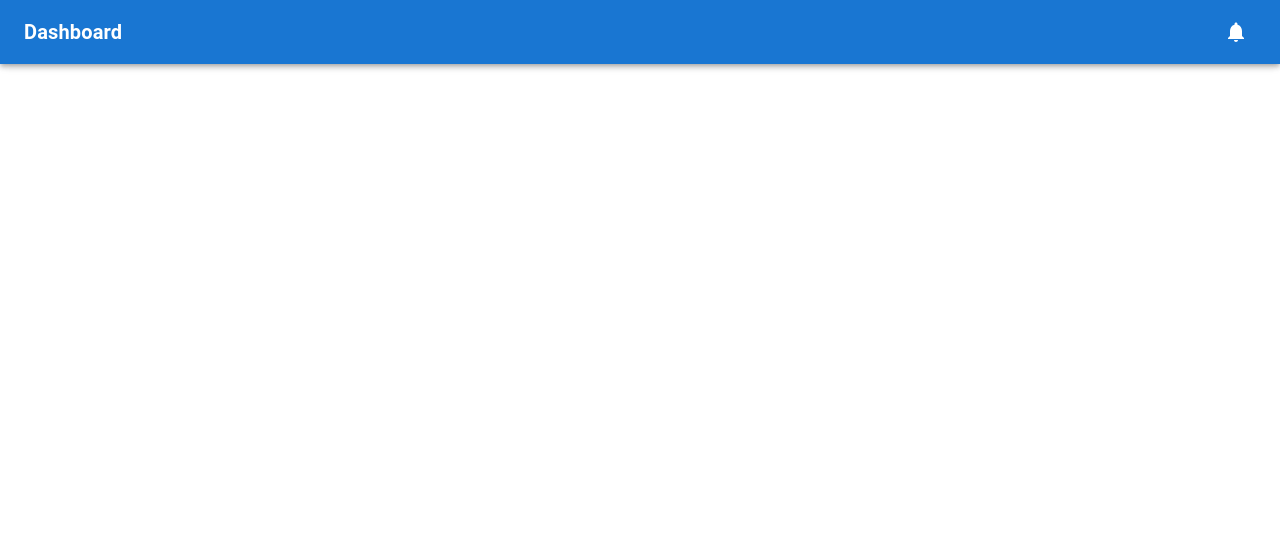
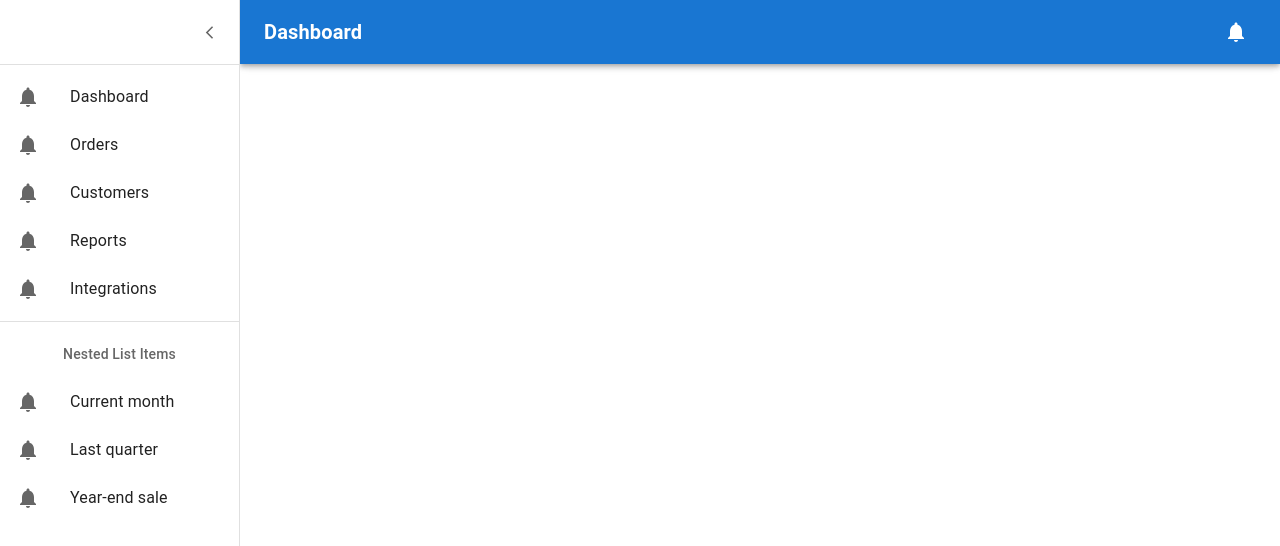
Before and after one commit to k4-100/mui-tutorial, a React (Create React App) app: page / in a window 1280 px wide. Shown: the top 546 px of the page. Built offline with nearby package versions, Linux system fonts and the light colour scheme.

Commit message:
Added drawer

```diff
--- a/src/App.tsx
+++ b/src/App.tsx
@@ -1,11 +1,39 @@
-import { Notifications } from "@mui/icons-material";
-import { AppBar, IconButton, Toolbar, Typography } from "@mui/material";
+import { Notifications, ArrowBackIosNew } from "@mui/icons-material";
+import {
+  AppBar,
+  IconButton,
+  Toolbar,
+  Typography,
+  Box,
+  Drawer,
+  CssBaseline,
+  Divider,
+  List,
+  ListItem,
+  ListItemButton,
+  ListItemText,
+  ListSubheader,
+} from "@mui/material";
 import React from "react";
+
+const drawerWidth = 240;
 
 const App: React.FC = () => {
   return (
     <>
-      <AppBar>
+      <Box
+        sx={{
+          display: "flex",
+        }}
+      >
+        <CssBaseline />
+        <AppBar
+          position="fixed"
+          sx={{
+            width: `calc(100% - ${drawerWidth}px)`,
+            ml: `${drawerWidth}px`,
+          }}
+        >
           <Toolbar
             sx={{
               display: "flex",
@@ -14,6 +42,8 @@ const App: React.FC = () => {
           >
             <Typography
               variant="h6"
+              noWrap
+              component="div"
               sx={{
                 fontWeight: "bold",
               }}
@@ -29,6 +59,89 @@ const App: React.FC = () => {
             </IconButton>
           </Toolbar>
         </AppBar>
+        <Drawer
+          sx={{
+            width: drawerWidth,
+            flexShrink: 0,
+            "& .MuiDrawer-paper": {
+              width: drawerWidth,
+              boxSizing: "border-box",
+            },
+          }}
+          variant="permanent"
+          anchor="left"
+        >
+          <Toolbar
+            sx={{
+              pr: "10px !important",
+            }}
+          >
+            <IconButton
+              size="large"
+              sx={{
+                ml: "auto",
+              }}
+            >
+              <ArrowBackIosNew
+                sx={{ color: "text.secondary", fontSize: "15px" }}
+              />
+            </IconButton>
+          </Toolbar>
+          <Divider />
+          <List>
+            {[
+              "Dashboard",
+              "Orders",
+              "Customers",
+              "Reports",
+              "Integrations",
+            ].map((text, index) => (
+              <ListItem key={index} disablePadding>
+                <ListItemButton>
+                  <Notifications
+                    sx={{
+                      color: "text.secondary",
+                    }}
+                  />
+                  <ListItemText
+                    primary={text}
+                    sx={{
+                      ml: "30px",
+                    }}
+                  />
+                </ListItemButton>
+              </ListItem>
+            ))}
+          </List>
+          <Divider />
+          <List>
+            <ListSubheader
+              component="div"
+              id="second-list-subheader"
+              sx={{
+                textAlign: "center",
+              }}
+            >
+              Nested List Items
+            </ListSubheader>
+            {["Current month", "Last quarter", "Year-end sale"].map(
+              (text, index) => (
+                <ListItem key={index} disablePadding>
+                  <ListItemButton>
+                    <Notifications sx={{ color: "text.secondary" }} />
+                    <ListItemText
+                      primary={text}
+                      sx={{
+                        ml: "30px",
+                      }}
+                    />
+                  </ListItemButton>
+                </ListItem>
+              )
+            )}
+          </List>
+        </Drawer>
+      </Box>
     </>
   );
 };
```
Lines whose indentation alone changed are shown as unchanged.
